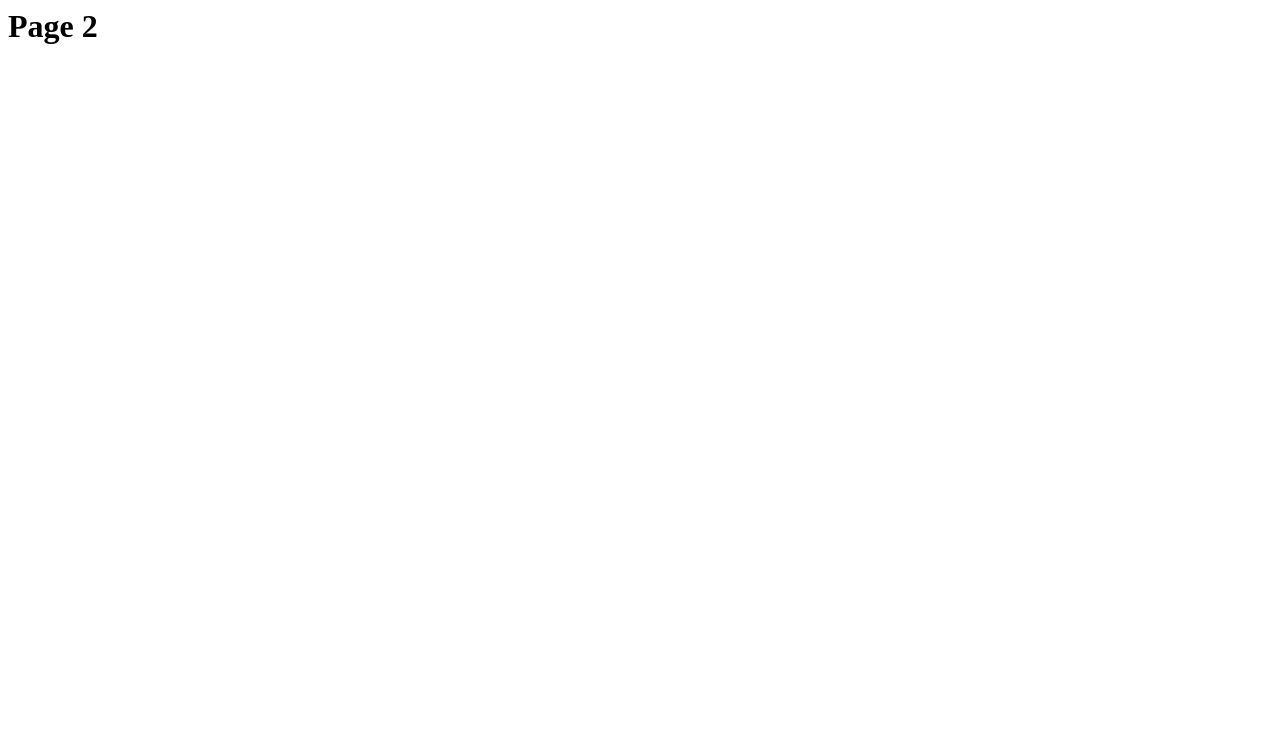
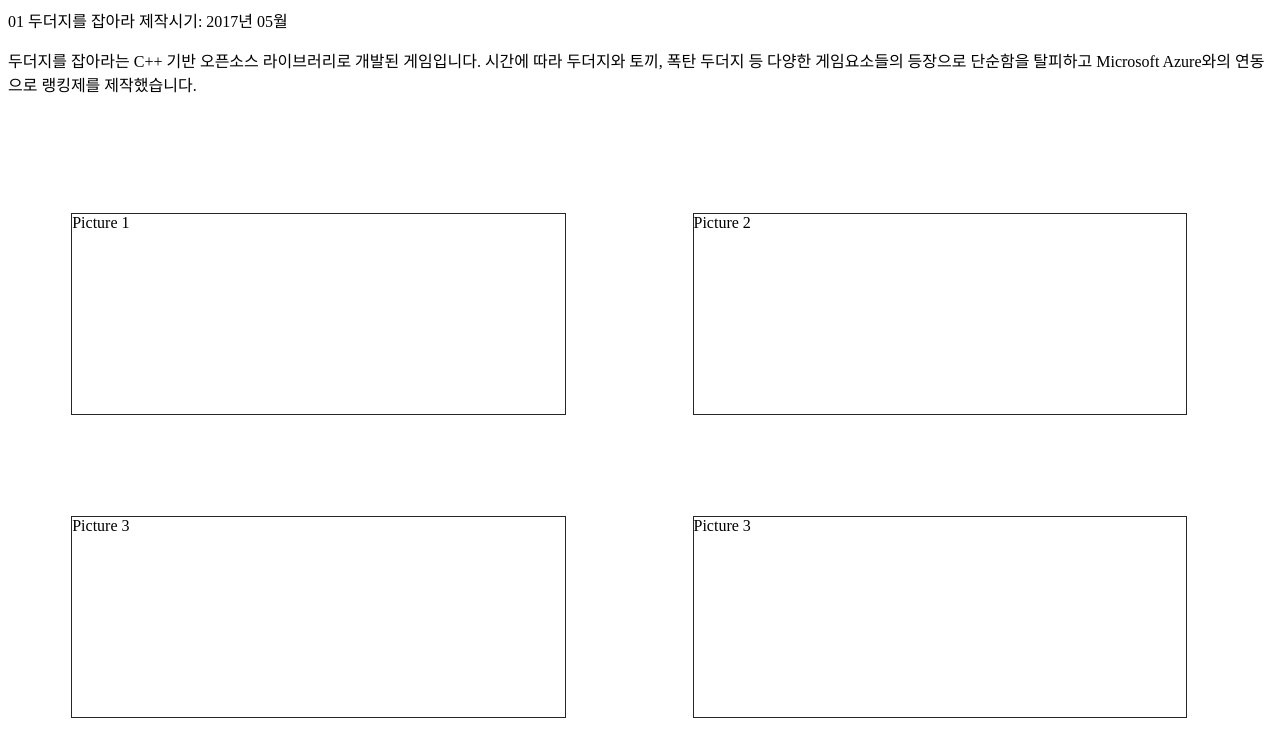
Before and after one commit to RumbleKAT/portfolio, a website: page views/typeBtmp.html in a window 1280 px wide. Drawn offline with Linux system fonts and the light colour scheme.

Commit message:
add Btmp layout

```diff
--- /dev/null
+++ b/styles/typeAtmp.css
@@ -0,0 +1,28 @@
+
+ .content_pictures div{
+    float: left;
+    width : 31%;
+    margin-left : 1%;
+    margin-right: 1%;
+    margin-top : 8%;
+    height: 300px;
+    border : solid 1.0px #262626;
+}
+
+.content_leftPart{
+   width : 63.5%;
+   height : 150px;
+   border : solid 1.0px #262626;
+   float: left;
+   margin-top : 20px;
+   margin-left: 2%;
+}
+
+.content_rightPart{
+    width : 30.5%;
+    float : right;
+    height : 150px;
+    border : solid 1.0px #262626;
+    margin-right: 1.5%;
+    margin-top : 20px;
+}
--- /dev/null
+++ b/styles/typeBtmp.css
@@ -0,0 +1,9 @@
+.content_pictures div{
+    float: left;
+    width : 39%;
+    margin-left : 5%;
+    margin-right: 5%;
+    margin-top : 8%;
+    height: 200px;
+    border : solid 1.0px #262626;
+}
--- a/views/typeBtmp.html
+++ b/views/typeBtmp.html
@@ -1,4 +1,19 @@
 <!-- 그림 3개 왼쪽 2개 오른쪽 1개 텍스트 아래 -->
-<div>
-    <h1>Page 2</h1>
+<link rel="stylesheet" type="text/css" media="screen" href="/styles/typeBtmp.css" />
+<div id="title_page">
+    <div class="content">
+        <div class="content_header">
+            <span class="content_header_title">01 두더지를 잡아라</span>
+            <span class="content_header_date">제작시기: 2017년 05월</span>
+            <p>
+                두더지를 잡아라는 C++ 기반 오픈소스 라이브러리로 개발된 게임입니다. 시간에 따라 두더지와 토끼, 폭탄 두더지 등 다양한 게임요소들의 등장으로 단순함을 탈피하고 Microsoft Azure와의 연동으로 랭킹제를 제작했습니다.
+            </p>
+        </div>
+        <div class="content_pictures">
+            <div>Picture 1</div>
+            <div>Picture 2</div>
+            <div>Picture 3</div>
+            <div>Picture 3</div>
+        </div>
+    </div>
 </div>
```
Also changed, not shown: styles/main.css (+0 -28 lines), views/typeAtmp.html (+1 -0 lines).
